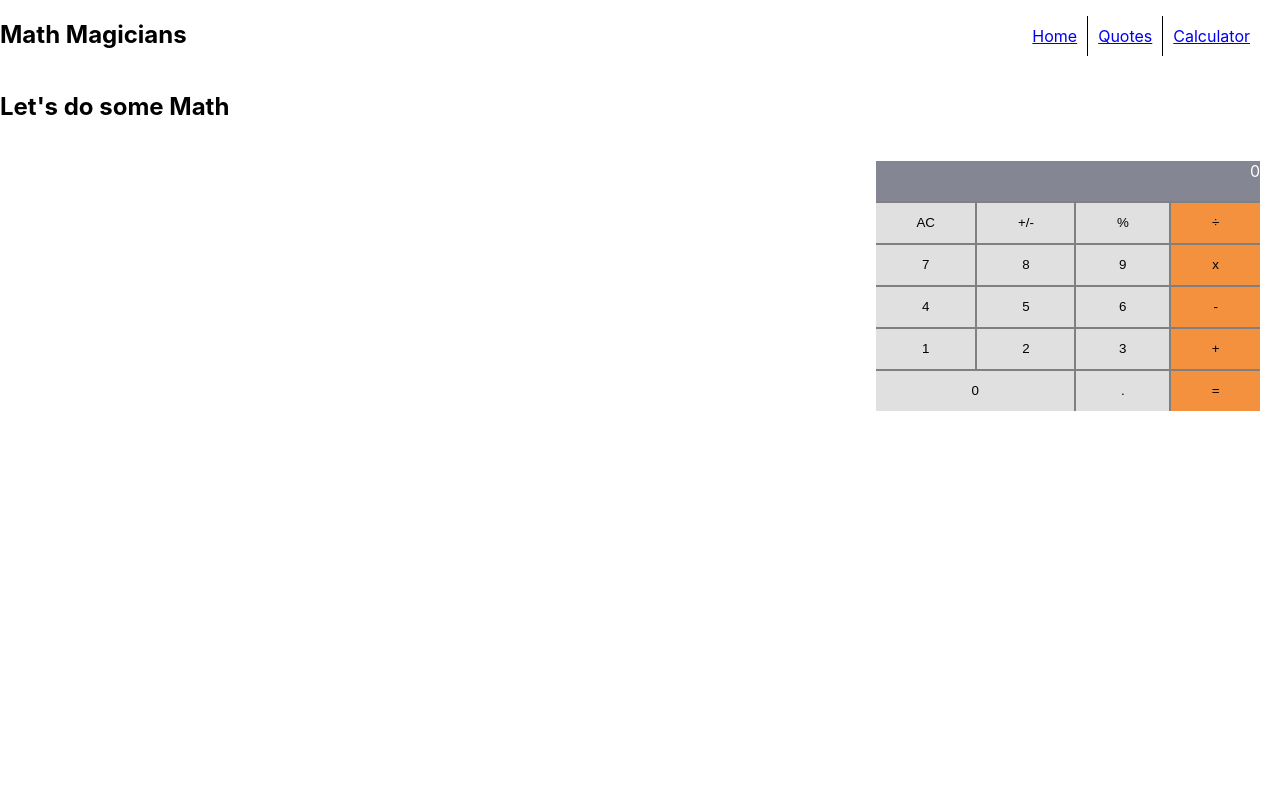
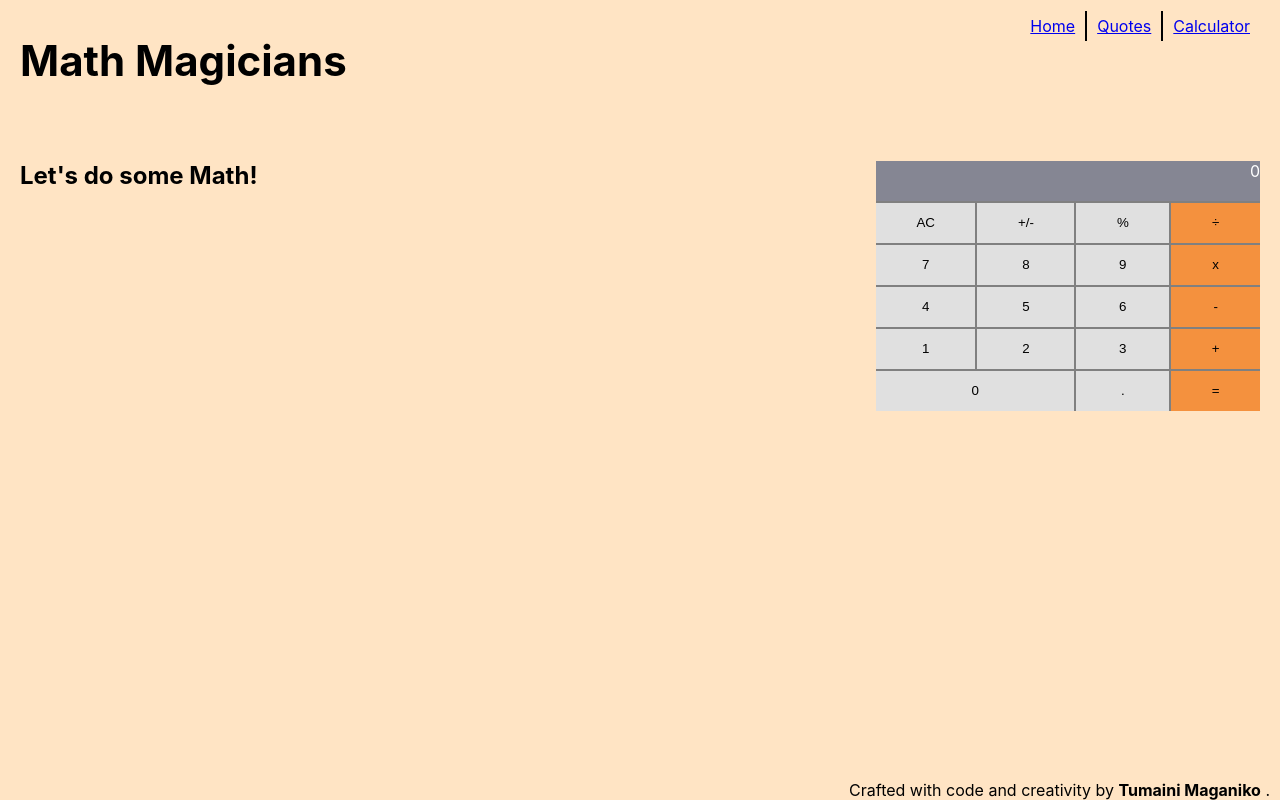
Before and after one commit to tumainimaganiko/math-magicians, a React (Create React App) app: page /calculator in a window 1280 px wide. Built offline with nearby package versions, Linux system fonts and the light colour scheme.

Commit message:
Add Nopage Component

```diff
--- a/src/App.css
+++ b/src/App.css
@@ -1,3 +1,6 @@
+body {
+  background-color: bisque;
+}
 .container {
   display: grid;
   grid-template-columns: auto auto auto auto;
@@ -44,6 +47,11 @@
   justify-content: space-between;
 }
 
+h1 {
+  padding: 0 20px;
+  font-size: 42px;
+}
+
 .navbar ul  {
   display: flex;
   list-style-type: none;
@@ -51,8 +59,8 @@
   margin-right: 20px;
 }
 
-.navbar ul li {
-  padding: 10px;
+.navbar a {
+  padding: 5px 10px;
 }
 
 .navbar a:active {
@@ -63,7 +71,7 @@
   color: red;
 }
 
-.navbar li:nth-child(2) {
-  border-left: 1px solid black;
-  border-right: 1px solid black;
+.navbar li:nth-child(2) a {
+  border-left: 2px solid black;
+  border-right: 2px solid black;
 }
--- a/src/App.js
+++ b/src/App.js
@@ -6,6 +6,7 @@ import Calculator from 'components/Calculator';
 import Quotes from 'components/Quotes';
 import Navbar from 'components/NavBar';
 import Home from 'components/Home';
+import Nopage from 'components/Nopage';
 
 const Layout = () => (
   <>
@@ -20,6 +21,7 @@ function App() {
         <Route index element={<Home />} />
         <Route path="quotes" element={<Quotes />} />
         <Route path="calculator" element={<Calculator />} />
+        <Route path="*" element={<Nopage />} />
       </Route>
     </Routes>
   );
--- a/src/components/Calculator.js
+++ b/src/components/Calculator.jsx
@@ -1,4 +1,5 @@
 import { useState } from 'react';
+import styles from 'styles/Calculator.module.css';
 import Span from './Span';
 
 export default function Calculator() {
@@ -8,9 +9,13 @@ export default function Calculator() {
     operation: null,
   });
 
+  const heading = {
+    padding: '20px',
+  };
+
   return (
-    <>
-      <h2>Let&apos;s do some Math</h2>
+    <div className={styles.container}>
+      <h2 style={heading}>Let&apos;s do some Math!</h2>
       <div className="container">
         <div className="display">{obj.next || obj.total || '0'}</div>
         <Span obj={obj} setObj={setObj} text="AC" color="white" />
@@ -33,6 +38,6 @@ export default function Calculator() {
         <Span obj={obj} setObj={setObj} text="." color="white" />
         <Span obj={obj} setObj={setObj} text="=" color="yellow" />
       </div>
-    </>
+    </div>
   );
 }
--- a/src/components/Home.jsx
+++ b/src/components/Home.jsx
@@ -1,5 +1,7 @@
+import styles from 'styles/Home.module.css';
+
 const Home = () => (
-  <div>
+  <div className={styles.mainDiv}>
     <h2>Welcome to Our Page!</h2>
     <div>
       <p>
--- a/src/components/NavBar.jsx
+++ b/src/components/NavBar.jsx
@@ -6,8 +6,15 @@ const Navbar = () => {
     { path: 'quotes', text: 'Quotes' },
     { path: 'calculator', text: 'Calculator' },
   ];
+
+  const footer = {
+    position: 'fixed',
+    bottom: '0px',
+    right: '10px',
+  };
   return (
 
+    <>
       <nav className="navbar">
         <h1>Math Magicians</h1>
         <ul>
@@ -18,6 +25,14 @@ const Navbar = () => {
           ))}
         </ul>
       </nav>
+      <footer style={footer}>
+        Crafted with code and creativity by
+        {' '}
+        <b>Tumaini Maganiko</b>
+        {' '}
+        .
+      </footer>
+    </>
 
   );
 };
--- /dev/null
+++ b/src/components/Nopage.jsx
@@ -0,0 +1,18 @@
+const Nopage = () => {
+  const noPage = {
+    'text-align': 'center',
+    'font-weight': '700',
+  };
+  return (
+    <div style={noPage}>
+      <p>
+        This page doesn&apos;t exist
+        <br />
+        {' '}
+        Please check your URL or return to Our home page
+      </p>
+    </div>
+  );
+};
+
+export default Nopage;
--- /dev/null
+++ b/src/styles/Calculator.module.css
@@ -0,0 +1,4 @@
+.container {
+    display: flex;
+    justify-content: space-between;
+}
--- /dev/null
+++ b/src/styles/Home.module.css
@@ -0,0 +1,3 @@
+.mainDiv {
+    padding: 20px;
+}
```
Lines whose indentation alone changed are shown as unchanged.
